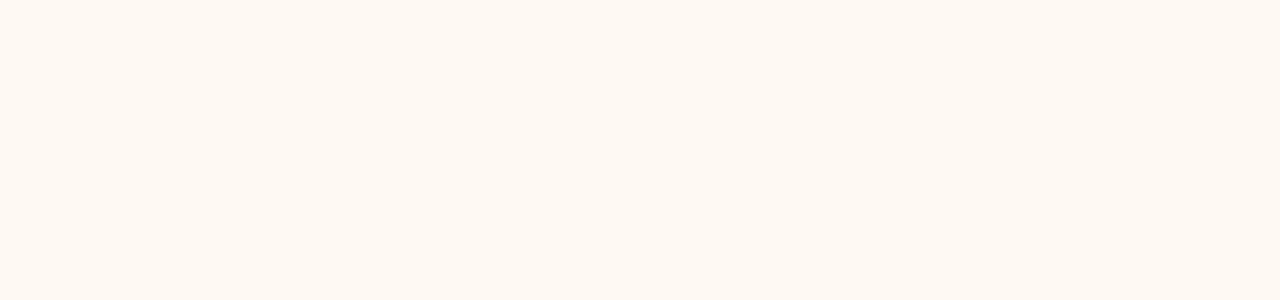
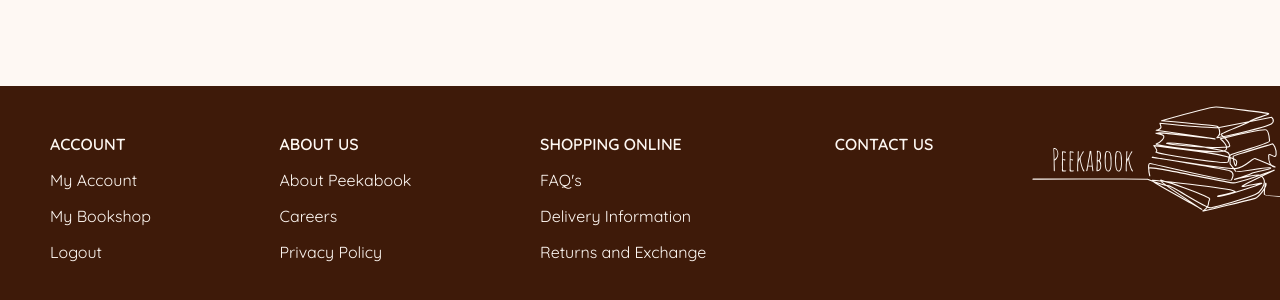
Before and after one commit to ZeptoFarad/book-app-summative, a Vue app in the folder front/: page / in a window 1280 px wide. Shown: the part 490-790 px from the top of the page. Built offline with nearby package versions, Linux system fonts and the light colour scheme.

Commit message:
Footer_progress

```diff
--- a/front/src/App.vue
+++ b/front/src/App.vue
@@ -1,5 +1,9 @@
+<script setup>
+   import Footer from './components/Footer.vue';
+</script>
+
 <template>
    <div>
-
+     <Footer />
    </div>
 </template>
--- /dev/null
+++ b/front/src/components/Footer.vue
@@ -0,0 +1,53 @@
+<template>
+    <div class="footer">
+        <div class="account">
+            <h3>ACCOUNT</h3>
+            <h4>My Account</h4>
+            <h4>My Bookshop</h4>
+            <h4>Logout</h4>
+        </div>
+        <div class="about_us">
+            <h3>ABOUT US</h3>
+            <h4>About Peekabook</h4>
+            <h4>Careers</h4>
+            <h4>Privacy Policy</h4>
+        </div>
+        <div class="shopping_online">
+            <h3>SHOPPING ONLINE</h3>
+            <h4>FAQ's</h4>
+            <h4>Delivery Information</h4>
+            <h4>Returns and Exchange</h4>
+        </div>
+        <div class="contact_us">
+            <h3>CONTACT US</h3>
+        </div>
+        <div class="logo">
+            <img src="../assets/images/PeekabookLogo_cream.svg" alt="">
+        </div>
+    </div>
+</template>
+
+<style scoped>
+    .footer {
+        background-color: var(--book_brown);
+        position: fixed;
+        width: 100%;
+        bottom: 0;
+        display: flex;
+        /* align-items: center; */
+        justify-content: space-between;
+        padding: 20px;
+
+    }
+    .account, .about_us, .shopping_online, .contact_us {
+        padding: 20px;
+    }
+    h3, h4 {
+        color: var(--book_cream);
+        padding: 10px;
+    }
+    h3 {
+        font-size: 16px;
+    }
+
+</style>
```
